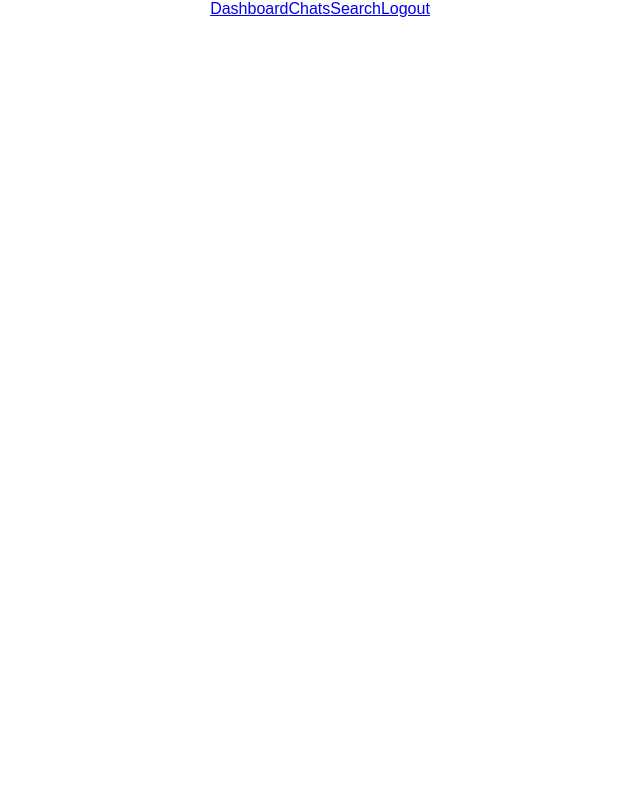
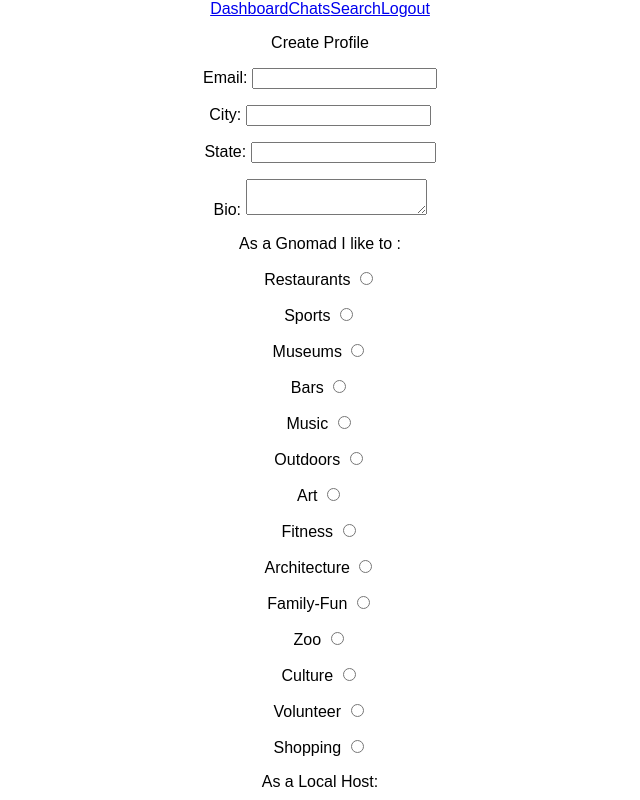
Before and after one commit to chi-bumblebees-2017/gnomad, a React (Create React App) app in the folder client/: page /account in a window 1280 px wide. Shown: the top 800 px of the page, without its empty margins (320-960 px from the left). Built offline with nearby package versions, Linux system fonts and the light colour scheme.

Commit message:
form created for create user profile for local host and gnomes info

```diff
--- a/client/src/App.js
+++ b/client/src/App.js
@@ -2,6 +2,7 @@ import React, { Component } from 'react';
 import './App.css';
 import Conversation from './Conversation';
 import Conversations from './Conversations';
+import Dashboard from './Dashboard';
 import Login from './components/Login';
 import {
   BrowserRouter as Router,
@@ -31,7 +32,7 @@ class App extends Component {
           <Route exact path="/" component={Login} />
           <Route path="/chats" component={Conversations} />
           <Route path="/chats/:id" component={Conversation} />
-{/*       <Route path="/account" component={Dashboard} />       */}
+          <Route path="/account" component={Dashboard} />
 {/*       <Route path="/register" component={NewProfile} />     */}
 {/*       <Route path="/search" component={SearchContainer} />  */}
 {/*       <Route path="/logout" component={Logout} />           */}
--- a/client/src/Dashboard.js
+++ b/client/src/Dashboard.js
@@ -2,9 +2,9 @@ import React, { Component } from 'react';
 import {
   BrowserRouter as Router,
   Route,
-  NavLink,
   Link
 } from 'react-router-dom';
+import Interests from './Interests'
 
 class Dashboard extends Component {
   constructor(props) {
@@ -14,4 +14,27 @@ class Dashboard extends Component {
     }
   }
 
-end
+  render() {
+    return (<div>
+      <p>Create Profile</p>
+      <form className="create-profile-form">
+        <p><label>Email: <input type="text" name="email" /></label></p>
+        <p><label>City: <input type="text" name="city" /></label></p>
+        <p><label>State: <input type="text" name="state" /></label></p>
+        <p><label>Bio: <textarea /></label></p>
+
+        <p>As a Gnomad I like to :</p>
+        <Interests />
+
+        <p>As a Local Host:</p>
+        <p><label>I am available to host gnomes: <input type="radio" name="zoo" /></label></p>
+        <p><label>Local Suggestions: <textarea /></label></p>
+        <Interests />
+
+        <input type="submit" value="Submit" />
+      </form>
+      </div>)
+  };
+}
+
+export default Dashboard;
--- /dev/null
+++ b/client/src/Interests.js
@@ -0,0 +1,58 @@
+import React, { Component } from 'react';
+
+class Interests extends Component {
+  // constructor(props) {
+  //   super(props);
+  //   this.state = {
+  //     value: "",
+  //   };
+  //   this.handleChange = this.handleChange.bind(this);
+  //   this.handleSubmit = this.handleSubmit.bind(this);
+  // }
+
+  // handleChange(event) {
+  //   this.setState({
+  //     value: event.target.value,
+  //   });
+  // }
+
+  // makeMessageRequest(value) {
+  //   var data = new FormData();
+  //   data.append("personal_message[body]", value);
+  //   data.append("personal_message[receiver_id]", this.props.receiverId);
+  //   data.append("personal_message[conversation_id]", this.props.conversationId);
+  //   return data;
+  // }
+
+  // handleSubmit(event) {
+  //   event.preventDefault();
+  //   fetch(`/conversations/${this.props.conversationId}/personal_messages`, {
+  //     method: "POST",
+  //     body: this.makeMessageRequest(this.state.value),
+  //     // mode: 'no-cors',
+  //   })
+  // }
+
+  render() {
+    return (
+      <div>
+        <p><label>Restaurants <input type="radio" name="restaurant" /></label></p>
+        <p><label>Sports <input type="radio" name="sports" /></label></p>
+        <p><label>Museums <input type="radio" name="museums" /></label></p>
+        <p><label>Bars <input type="radio" name="bars" /></label></p>
+        <p><label>Music <input type="radio" name="music" /></label></p>
+        <p><label>Outdoors <input type="radio" name="outdoors" /></label></p>
+        <p><label>Art <input type="radio" name="art" /></label></p>
+        <p><label>Fitness <input type="radio" name="fitness" /></label></p>
+        <p><label>Architecture <input type="radio" name="architecture" /></label></p>
+        <p><label>Family-Fun <input type="radio" name="family_fun" /></label></p>
+        <p><label>Zoo <input type="radio" name="zoo" /></label></p>
+        <p><label>Culture <input type="radio" name="culture" /></label></p>
+        <p><label>Volunteer <input type="radio" name="volunteer" /></label></p>
+        <p><label>Shopping <input type="radio" name="shopping" /></label></p>
+      </div>
+    );
+  }
+}
+
+export default Interests;
```
